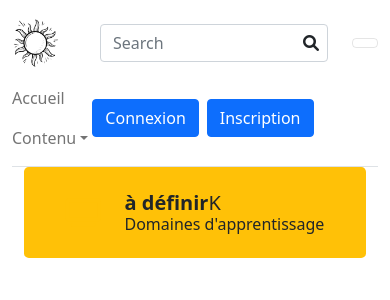
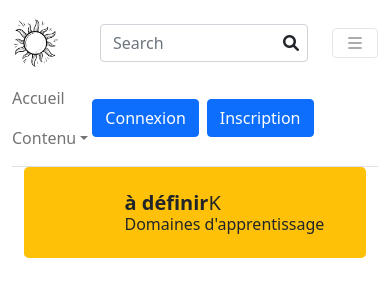
Before and after one commit to Antoine-Mtx/Symfony-Projet-Certification, a Symfony app: template templates/home/index.html.twig in a window 390 px wide. Shown: the top 300 px of the page. Run offline with Twig, Linux system fonts and the light colour scheme; the template is opened without the code that fills it, so the values that code supplies are empty; some libraries are stand-ins or nearby versions.

Commit message:
modified header design

```diff
--- a/templates/base/header/brand.html.twig
+++ b/templates/base/header/brand.html.twig
@@ -1,6 +1,6 @@
 <!-- Logo START -->
 <a class="navbar-brand" href="./index.html">
-    <img class="light-mode-item navbar-brand-img" src="/images/logo.png" alt="logo">
+    <img id="logo" class="light-mode-item navbar-brand-img" src="/images/logo.png" alt="logo">
     {# <img class="dark-mode-item navbar-brand-img" src="/images/logo-dark.png" alt="logo"> #}
 </a>
 <!-- Logo END -->
--- a/templates/base/header/navSearch.html.twig
+++ b/templates/base/header/navSearch.html.twig
@@ -1,5 +1,5 @@
 <!-- Nav Search START -->
-<div class="nav my-3 my-xl-0 px-4 flex-nowrap align-items-center">
+<div class="nav d-md-none d-lg-block my-3 my-xl-0 px-4 flex-nowrap align-items-center">
     <div class="nav-item w-100">
         <form class="position-relative">
             <input class="form-control pe-5 bg-transparent" type="search" placeholder="Search" aria-label="Search">
--- a/templates/base/header/navbarToggler.html.twig
+++ b/templates/base/header/navbarToggler.html.twig
@@ -1,9 +1,7 @@
 <!-- Responsive navbar toggler START -->
 <button class="navbar-toggler ms-auto" type="button" data-bs-toggle="collapse" data-bs-target="#navbarCollapse" aria-controls="navbarCollapse" aria-expanded="false" aria-label="Toggle navigation">
 <span class="navbar-toggler-animation">
-    <span></span>
-    <span></span>
-    <span></span>
+    <i class="bi bi-list"></i>
 </span>
 </button>
 <!-- Responsive navbar toggler END -->
```
